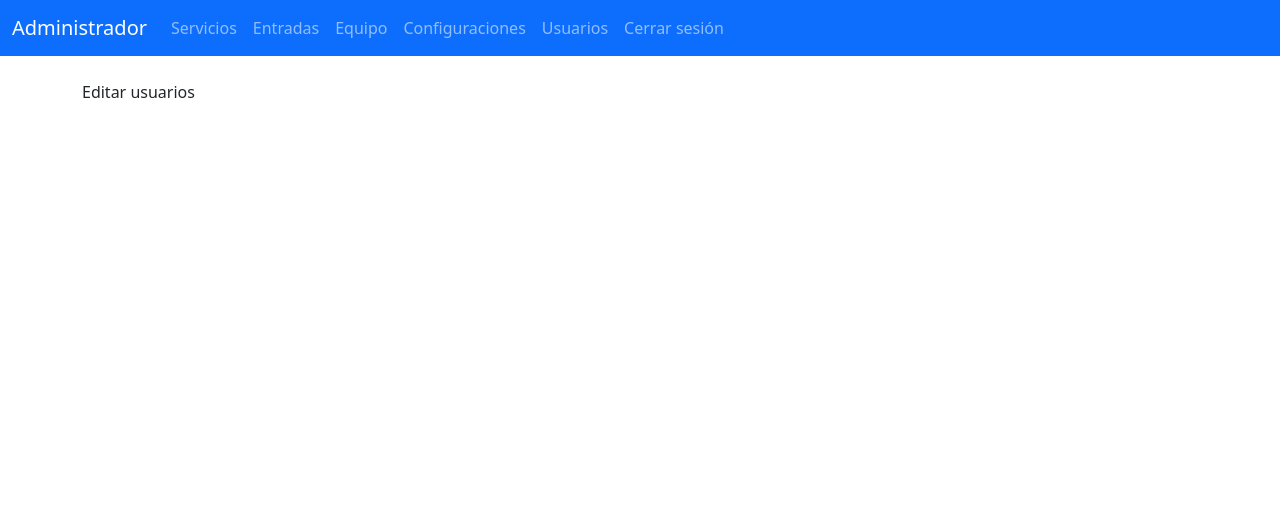
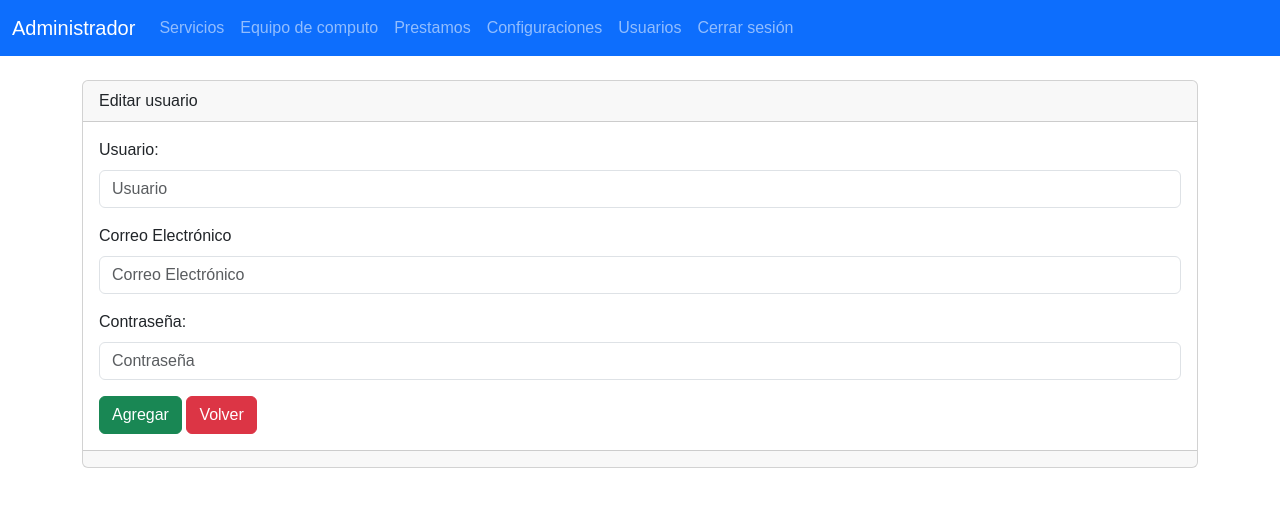
Before and after one commit to Edubedo/siswebcc, a PHP site: page /swci/admin/secciones/usuarios/editar.php in a window 1280 px wide. Shown: the top 507 px of the page. Run offline with PHP 8.4, Linux system fonts and the light colour scheme.

Commit message:
Cambiar header
Usuarios

```diff
--- a/admin/index.php
+++ b/admin/index.php
@@ -2,11 +2,8 @@
 <br>
 <div class="p-5 mb-4 bg-light rounded-3">
     <div class="container-fluid py-5">
-        <h1 class="display-5 fw-bold">Custom jumbotron</h1>
+        <h1 class="display-5 fw-bold">Sistemas web para el control inventarios</h1>
         <p class="col-md-8 fs-4">
-            Using a series of utilities, you can create this jumbotron, just
-            like the one in previous versions of Bootstrap. Check out the
-            examples below for how you can remix and restyle it to your liking.
         </p>
         <button class="btn btn-primary btn-lg" type="button">
             Example button
--- a/admin/secciones/equipo/editar.php
+++ b/admin/secciones/equipo/editar.php
@@ -7,7 +7,6 @@ if(isset($_GET['txtID'])){ // If the key 'txtID' exists in the $_GET array
     $sentencia=$conexion->prepare("SELECT * FROM `tbl_equipo` WHERE ID=:ID"); // Prepare the query
     $sentencia->bindParam(':ID', $_GET['txtID']);
     $sentencia->execute();
-    echo $_GET['txtID'];
 
     $registro=$sentencia->fetch(PDO::FETCH_LAZY);
     $id = $registro['ID'];
@@ -154,7 +153,7 @@ include("../../templates/header.php");
         class="btn btn-danger"
         href="index.php"
         role="button"
-        >Cancelar</a
+        >Volver</a
     >
 
 
--- a/admin/secciones/servicios/editar.php
+++ b/admin/secciones/servicios/editar.php
@@ -102,7 +102,7 @@ include("../../templates/header.php");
         class="btn btn-danger"
         href="index.php"
         role="button"
-        >Cancelar</a
+        >Volver</a
     >
 
 
--- a/admin/secciones/usuarios/editar.php
+++ b/admin/secciones/usuarios/editar.php
@@ -1,7 +1,109 @@
 <?php
+    include("../../bd.php");
+
+    $id = $usuario = $correo = $password = '';
+
+    if(isset($_GET['txtID'])){ // If the key 'txtID' exists in the $_GET array
+        $sentencia=$conexion->prepare("SELECT * FROM `tbl_usuarios` WHERE id=:ID"); // Prepare the query
+        $sentencia->bindParam(':ID', $_GET['txtID']);
+        $sentencia->execute();
+
+        $registro=$sentencia->fetch(PDO::FETCH_LAZY);
+        // We need to fetch the data and we are going to receive the information for every id
+        $id = $registro['id'];
+        $usuario = $registro['usuario'];
+        $correo = $registro['correo'];
+        $password = $registro['password'];
+    }
+
+    if ($_SERVER["REQUEST_METHOD"] == "POST") {
+        $id = $_POST['txtID'];
+        $usuario = $_POST['usuario'];
+        $correo = $_POST['correo'];
+        $password = $_POST['password'];
+
+        $sentencia = $conexion->prepare("UPDATE `tbl_usuarios` SET `usuario` = 'EZE122', `password` = 'eze222', `correo` = 'eze321' WHERE `tbl_usuarios`.`id` = 15
+        ");
+        $sentencia->execute();
+
+        header("Location: index.php"); // Redirect to the index page after successful update
+    }
+
+
     include("../../templates/header.php");
-    ?>
-Editar usuarios
+
+?>
+<div class="card">
+    <div class="card-header">Editar usuario</div>
+    <div class="card-body">
+    <form action="" enctype="multipart/form-data" method="post">
+        <div class="mb-3">
+            <label for="usuario" class="form-label">Usuario:</label>
+            <input
+                type="text"
+                class="form-control"
+                name="usuario"
+                id="usuario"
+                aria-describedby="helpId"
+                placeholder="Usuario"
+                required="true"
+                value="<?php echo $usuario; ?>"
+            />
+        </div>
+
+        <div class="mb-3">
+            <label for="correo" class="form-label">Correo Electrónico</label>
+            <input
+                type="text"
+                class="form-control"
+                name="correo"
+                id="correo"
+                aria-describedby="helpId"
+                placeholder="Correo Electrónico"
+                required="true"
+                value="<?php echo $correo; ?>"
+            />
+        </div>
+
+        <div class="mb-3">
+            <label for="password" class="form-label">Contraseña:</label>
+            <input
+                type="password"
+                class="form-control"
+                name="password"
+                id="password"
+                aria-describedby="helpId"
+                placeholder="Contraseña"
+                required="true"
+                value="<?php echo $password; ?>"
+            />
+        </div>
+
+
+    <button
+        type="submit"
+        class="btn btn-success"
+
+    >
+    Agregar
+    </button>
+    <a
+        name=""
+        id=""
+        class="btn btn-danger"
+        href="index.php"
+        role="button"
+        >Volver</a
+    >
+
+
+    </form>
+    </div>
+    <div class="card-footer text-muted">
+
+    </div>
+</div>
+
 
 <?php
     include("../../templates/footer.php");
--- a/admin/templates/header.php
+++ b/admin/templates/header.php
@@ -19,6 +19,8 @@
             integrity="sha384-T3c6CoIi6uLrA9TneNEoa7RxnatzjcDSCmG1MXxSR1GAsXEV/Dwwykc2MPK8M2HN"
             crossorigin="anonymous"
         />
+
+        <link rel="stylesheet" href="../../css/index.css">
     </head>
 
     <body>
@@ -37,10 +39,10 @@
                     <a class="nav-link" href="<?php echo $url_base ?>secciones/servicios">Servicios</a>
                 </li>
                 <li class="nav-item">
-                    <a class="nav-link" href="<?php echo $url_base ?>secciones/entradas">Entradas</a>
+                    <a class="nav-link" href="<?php echo $url_base ?>secciones/equipo">Equipo de computo</a>
                 </li>
                 <li class="nav-item">
-                    <a class="nav-link" href="<?php echo $url_base ?>secciones/equipo">Equipo</a>
+                    <a class="nav-link" href="<?php echo $url_base ?>secciones/entradas">Prestamos</a>
                 </li>
                 <li class="nav-item">
                     <a class="nav-link" href="<?php echo $url_base ?>secciones/configuraciones">Configuraciones</a>
--- /dev/null
+++ b/css/index.css
@@ -0,0 +1,12 @@
+*,
+*::after,
+*::before {
+    box-sizing: border-box;
+    padding: 0;
+    margin: 0;
+}
+
+body {
+    font-size:  16px;
+    font-family: Arial, Helvetica, sans-serif ;
+}
--- a/index.html
+++ b/index.html
@@ -4,6 +4,7 @@
     <meta charset="UTF-8">
     <meta name="viewport" content="width=device-width, initial-scale=1.0">
     <title>Document</title>
+    <link rel="stylesheet" href="css/index.css">
 </head>
 <body>
 
```
Also changed, not shown: admin/secciones/equipo/crear.php (+1 -8 lines), admin/secciones/servicios/crear.php (+11 -6 lines), admin/secciones/usuarios/crear.php (+13 -11 lines), admin/secciones/usuarios/index.php (+4 -4 lines).
